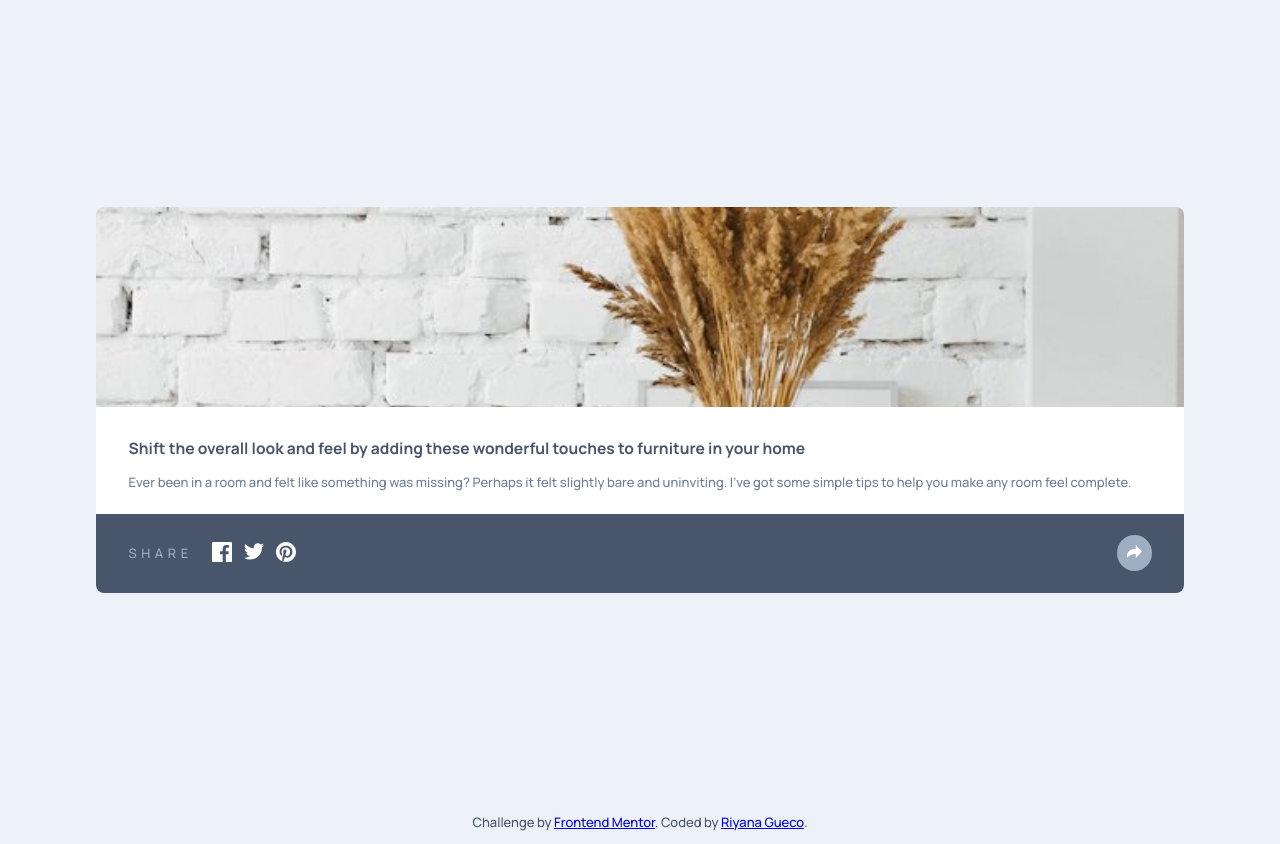
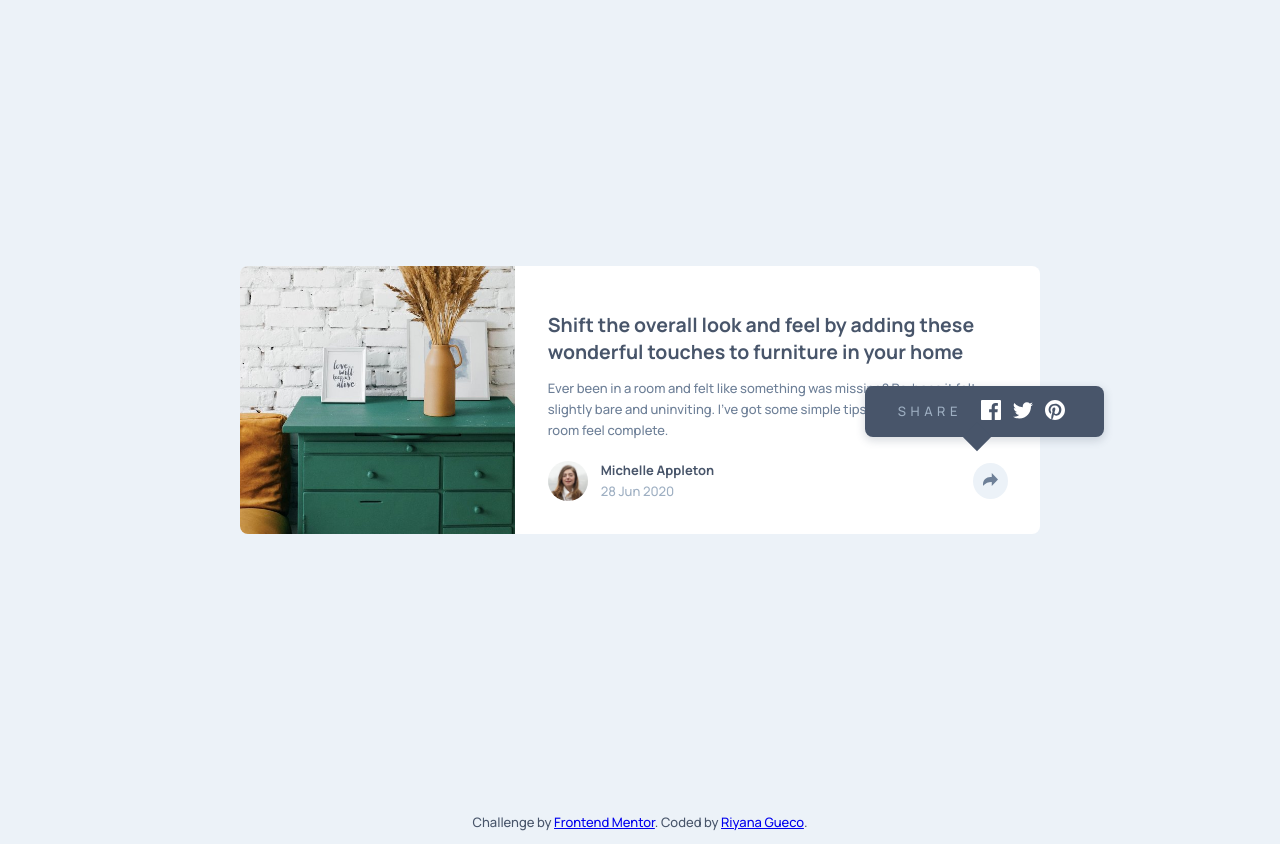
Before and after one commit to rngueco/article-preview-component, a plain HTML site: page index.html in a window 1280 px wide. Both pictures are taken after a click on the button "Share". Drawn offline with Linux system fonts and the light colour scheme.

Commit message:
Style share options popup on desktop view

```diff
--- a/css/style.css
+++ b/css/style.css
@@ -127,6 +127,62 @@ footer {
     color: var(--dark-grayish-blue);
 }
 
+@media (min-width: 800px) {
+    .article-card {
+        width: min(85vw, 800px);
+        display: flex;
+        flex-wrap: nowrap;
+        overflow: visible;
+    }
+        .article-card__image {
+            width: 600px;
+            height: auto;
+            flex-shrink: 1;
+            border-bottom-left-radius: inherit;
+            border-top-left-radius: inherit;
+        }
+        .article-card__content {
+            padding: 2.5em;
+            flex-grow: 1;
+        }
+            .article-card__title {
+                font-size: 1.5em;
+            }
+            .article-card__summary {
+                margin-bottom: 1.5em;
+            }
+
+    .share-options {
+        padding: 1em 2em;
+        line-height: 1em;
+        width: auto;
+        right: calc(2.5em - 96px);
+        bottom: calc(32px + 5em);
+        border-radius: 8px;
+        box-shadow: 0px 3px 8px 1px hsla(217, 19%, 35%, 0.2);
+    }
+        .share-options span {
+            padding: 0 0.5em;
+        }
+        .share-options .icons-wrapper {
+            justify-content: space-between;
+            padding: 0 0.5em;
+        }
+        .share-options .share-icon {
+            display: none;
+        }
+        .share-options::before {
+            content: "";
+            height: 20px;
+            width: 20px;
+            position: absolute;
+            left: calc(115px - 1em);
+            bottom: -10px;
+            transform: rotate(45deg);
+            background-color: var(--dark-grayish-blue);
+        }
+}
+
 .hidden {
     display: none;
 }
```
